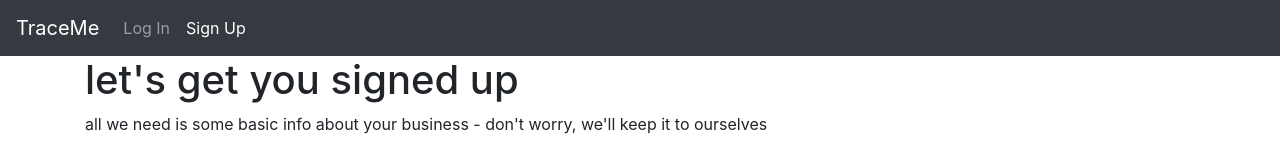
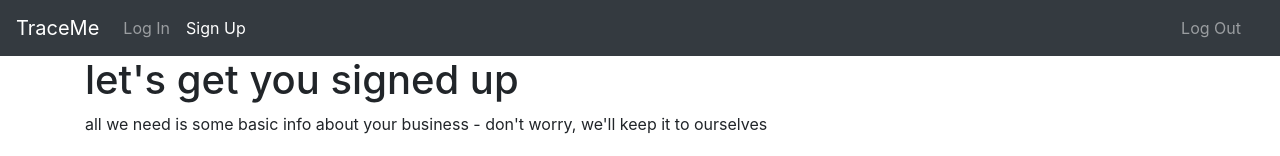
Before and after one commit to wickbushong/trace-me-2, a React (Create React App) app in the folder client/: page /signup in a window 1280 px wide. Shown: the top 156 px of the page. Built offline with nearby package versions, Linux system fonts and the light colour scheme.

Commit message:
Add log out nav item and align to right side of nav bar.

```diff
--- a/client/src/Navigation.js
+++ b/client/src/Navigation.js
@@ -11,21 +11,19 @@ class Navigation extends React.Component {
                 <Navbar.Brand as={NavLink} to="/">TraceMe</Navbar.Brand>
                 <Navbar.Toggle aria-controls="basic-navbar-nav" />
                 <Navbar.Collapse id="basic-navbar-nav">
-                    <Nav className="mr-auto">
-                        <Nav.Link as={NavLink} to="/login">Log In</Nav.Link>
-                        <Nav.Link as={NavLink} to="/signup">Sign Up</Nav.Link>
+                    <Nav className="container-fluid">
+                        <Nav.Item>
+                            <Nav.Link as={NavLink} to="/login">Log In</Nav.Link>
+                        </Nav.Item>
+                        <Nav.Item>
+                            <Nav.Link as={NavLink} to="/signup">Sign Up</Nav.Link>
+                        </Nav.Item>
+                        <Nav.Item className="ml-auto">
+                            <Nav.Link as={NavLink} to='/logout'>Log Out</Nav.Link>
+                        </Nav.Item>
                     </Nav>
                 </Navbar.Collapse>
             </Navbar>
-            // <div className="nav nav-tabs">
-            //     <div className="nav-item">
-            //         <NavLink
-            //             to='/'
-            //             exact
-            //             className='nav-link'
-            //         >Home</NavLink>
-            //     </div>
-            // </div>
         )
     }
 }
--- a/client/src/containers/SignUpPage.js
+++ b/client/src/containers/SignUpPage.js
@@ -4,7 +4,7 @@ import SignUpForm from '../components/auth/SignUpForm'
 import addBusiness from '../actions/businesses/addBusiness'
 
 const SignUpPage = props => {
-    let {business, addBusiness} = props
+    let {addBusiness} = props
     return (
         <div>
             <h1>let's get you signed up</h1>
@@ -14,10 +14,10 @@ const SignUpPage = props => {
     )
 }
 
-const mapStateToProps = state => {
-    return {
-        business: state.business
-    }
-}
+// const mapStateToProps = state => {
+//     return {
+//         business: state.business
+//     }
+// }
 
-export default connect(mapStateToProps, {addBusiness})(SignUpPage)
+export default connect(null, {addBusiness})(SignUpPage)
```
Also changed, not shown: 1 other file (tests, documents, lock files or other folders).
